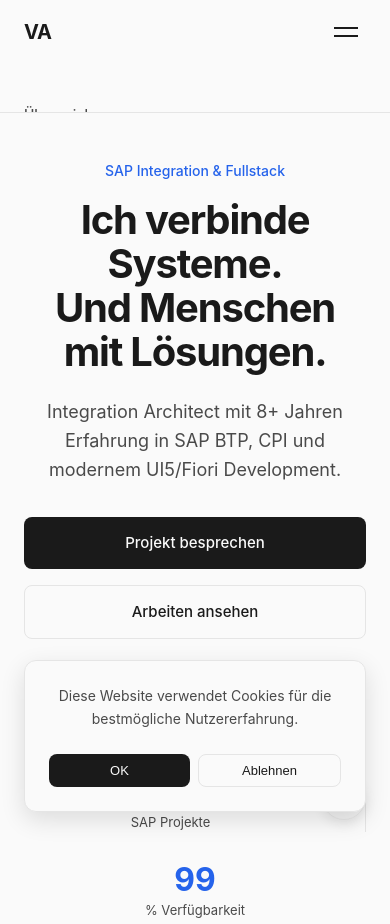
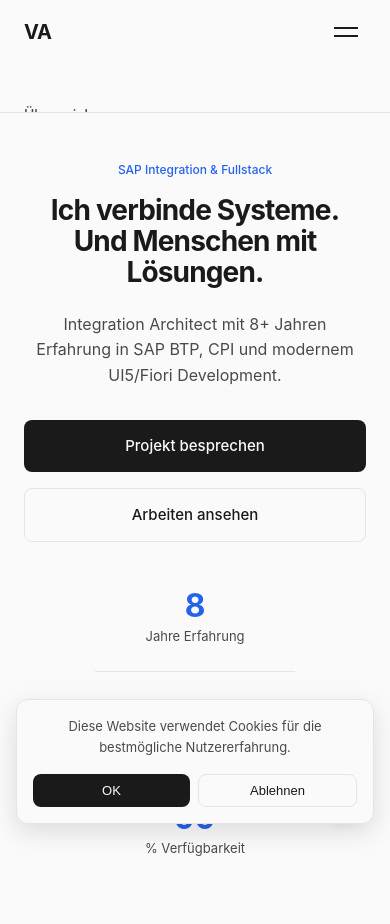
Before and after one commit to artgju/webseite, a website: page index.html in a window 390 px wide. Shown: the top 924 px of the page. Drawn offline with Linux system fonts and the light colour scheme.

Commit message:
fix: mobile bugs - hero overflow, cookie banner, KPI layout, form fallback

```diff
--- a/script.js
+++ b/script.js
@@ -393,28 +393,28 @@ if (contactForm) {
     } catch (error) {
       console.error("Form error:", error);
 
-      // Check if running locally (not on Netlify)
-      const isLocal =
-        window.location.hostname === "localhost" ||
-        window.location.hostname === "127.0.0.1";
+      // Fallback: Open email client with pre-filled data
+      const name = formData.get("name") || "";
+      const email = formData.get("email") || "";
+      const interest = formData.get("interest") || "";
+      const message = formData.get("message") || "";
 
-      if (isLocal) {
-        // Show helpful message for local testing
-        submitButton.textContent = "Lokal - E-Mail nutzen";
-        submitButton.style.background = "#f59e0b";
-        alert(
-          "Das Kontaktformular funktioniert nur auf der Live-Seite (Netlify).\n\nBitte nutzen Sie für lokale Tests: kontakt@vuralavci.de"
-        );
-      } else {
-        submitButton.textContent = "Fehler - Erneut versuchen";
-        submitButton.style.background = "#dc2626";
-      }
+      const subject = encodeURIComponent(`Kontaktanfrage: ${interest}`);
+      const body = encodeURIComponent(
+        `Name: ${name}\nE-Mail: ${email}\nInteresse: ${interest}\n\nNachricht:\n${message}`
+      );
+
+      // Try mailto as fallback
+      window.location.href = `mailto:kontakt@vuralavci.de?subject=${subject}&body=${body}`;
+
+      submitButton.textContent = "E-Mail öffnen...";
+      submitButton.style.background = "#f59e0b";
       submitButton.disabled = false;
 
       setTimeout(() => {
         submitButton.textContent = originalText;
         submitButton.style.background = "";
-      }, 4000);
+      }, 3000);
     }
   });
 }
--- a/styles.css
+++ b/styles.css
@@ -1012,7 +1012,7 @@ body.dark-mode .navbar {
    =================================== */
 .cookie-banner {
   position: fixed;
-  bottom: -100px;
+  bottom: 0;
   left: var(--space-md);
   right: var(--space-md);
   max-width: 480px;
@@ -1022,11 +1022,16 @@ body.dark-mode .navbar {
   padding: var(--space-md);
   box-shadow: var(--shadow-lg);
   z-index: 9999;
-  transition: bottom 0.3s ease;
+  transform: translateY(150%);
+  opacity: 0;
+  visibility: hidden;
+  transition: transform 0.3s ease, opacity 0.3s ease, visibility 0.3s ease;
 }
 
 .cookie-banner.show {
-  bottom: var(--space-lg);
+  transform: translateY(-20px);
+  opacity: 1;
+  visibility: visible;
 }
 
 .cookie-content {
@@ -1194,6 +1199,21 @@ body.dark-mode .navbar {
     min-height: auto;
     padding-top: calc(64px + var(--space-xl));
     padding-bottom: var(--space-xl);
+    overflow: hidden;
+  }
+
+  .hero-title {
+    font-size: clamp(1.75rem, 6vw, 2.5rem);
+    word-wrap: break-word;
+    overflow-wrap: break-word;
+  }
+
+  .hero-subtitle {
+    font-size: 1rem;
+  }
+
+  .hero-label {
+    font-size: 0.75rem;
   }
 
   .hero-image img {
@@ -1203,12 +1223,24 @@ body.dark-mode .navbar {
 
   .hero-stats {
     flex-direction: column;
-    gap: var(--space-lg);
+    gap: var(--space-md);
     text-align: center;
+    align-items: center;
   }
 
   .stat {
     text-align: center;
+    padding: 0;
+    border-right: none;
+    border-bottom: 1px solid var(--color-border);
+    padding-bottom: var(--space-md);
+    width: 100%;
+    max-width: 200px;
+  }
+
+  .stat:last-child {
+    border-bottom: none;
+    padding-bottom: 0;
   }
 
   .footer-content {
@@ -1217,17 +1249,32 @@ body.dark-mode .navbar {
     text-align: center;
   }
 
+  .cookie-banner {
+    left: var(--space-sm);
+    right: var(--space-sm);
+    max-width: none;
+    padding: var(--space-sm);
+  }
+
   .cookie-content {
     flex-direction: column;
     text-align: center;
+    gap: var(--space-sm);
+  }
+
+  .cookie-content p {
+    font-size: 0.8125rem;
   }
 
   .cookie-buttons {
     width: 100%;
+    justify-content: center;
   }
 
   .cookie-buttons .btn {
     flex: 1;
+    padding: 0.5rem 1rem;
+    font-size: 0.8125rem;
   }
 
   .theme-toggle {
```
